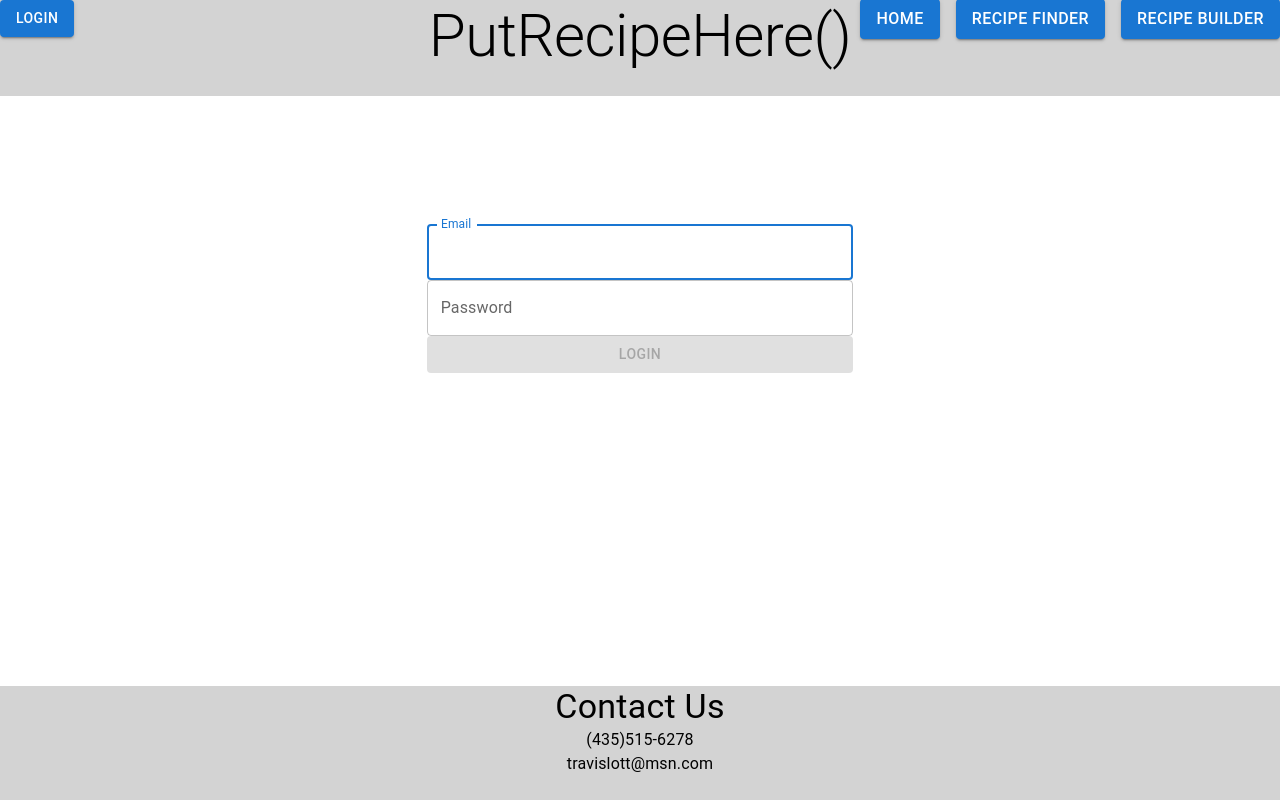
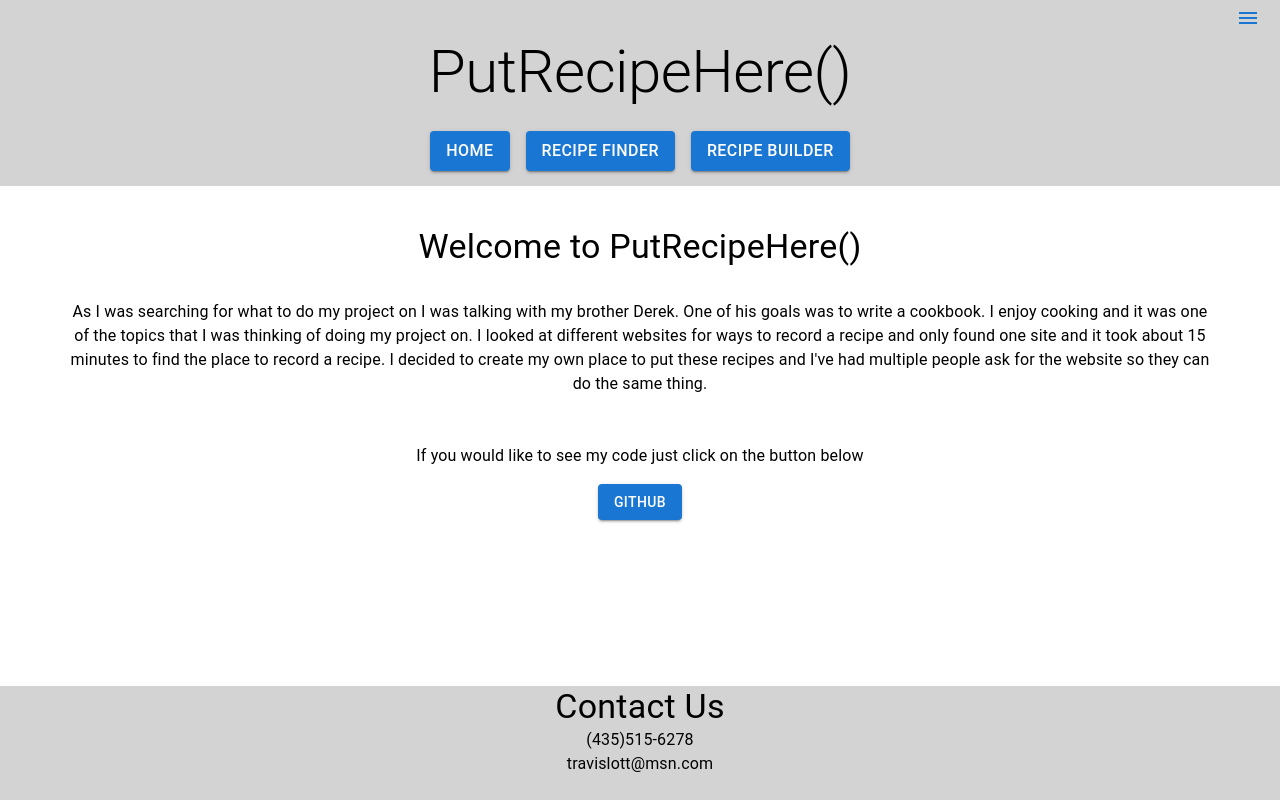
Before and after one commit to tlott99/RecipeWebsite, a React (Vite) app: page /login in a window 1280 px wide. Built offline with nearby package versions, Linux system fonts and the light colour scheme.

Commit message:
Added login with Auth0

```diff
--- a/package.json
+++ b/package.json
@@ -16,6 +16,7 @@
     "@apollo/client": "^3.7.12",
     "@apollo/react-components": "^4.0.0",
     "@apollo/react-hooks": "^4.0.0",
+    "@auth0/auth0-react": "^2.2.3",
     "@emotion/react": "^11.10.6",
     "@emotion/styled": "^11.10.6",
     "@mui/icons-material": "^5.14.13",
--- a/src/App.css
+++ b/src/App.css
@@ -32,3 +32,12 @@ parent {
 .container{
   padding: 0 3rem;
 }
+
+#dropdown-content {
+  display: none;
+  position: absolute;
+  background-color: #fff;
+  min-width: 160px;
+  box-shadow: 0px 8px 16px 0px rgba(0, 0, 0, 0.2);
+  z-index: 1;
+}
--- a/src/App.jsx
+++ b/src/App.jsx
@@ -4,6 +4,7 @@ import {BrowserRouter} from 'react-router-dom'
 import { ApolloProvider } from '@apollo/react-hooks';
 import { createHttpLink } from '@apollo/client';
 import { ApolloClient,InMemoryCache } from '@apollo/client';
+
 
 
 const httpLink = new createHttpLink({
--- /dev/null
+++ b/src/Components/DropdownMenu/LoginButton.jsx
@@ -0,0 +1,10 @@
+import React from "react";
+import { useAuth0 } from "@auth0/auth0-react";
+
+const LoginButton = () => {
+  const { loginWithRedirect } = useAuth0();
+
+  return <button onClick={() => loginWithRedirect()}>Log In</button>;
+};
+
+export default LoginButton;
--- /dev/null
+++ b/src/Components/DropdownMenu/LogoutButton.jsx
@@ -0,0 +1,14 @@
+import React from "react";
+import { useAuth0 } from "@auth0/auth0-react";
+
+const LogoutButton = () => {
+  const { logout } = useAuth0();
+
+  return (
+    <button onClick={() => logout({ logoutParams: { returnTo: window.location.origin } })}>
+      Log Out
+    </button>
+  );
+};
+
+export default LogoutButton;
--- /dev/null
+++ b/src/Components/DropdownMenu/Profile.jsx
@@ -0,0 +1,24 @@
+import React from "react";
+import { useAuth0 } from "@auth0/auth0-react";
+
+const Profile = () => {
+  const { user, isAuthenticated, isLoading } = useAuth0();
+
+  if (isLoading) {
+    return <div>Loading ...</div>;
+  }
+
+  return (
+    isAuthenticated && (
+      <div className="flex">
+        <img src={user.picture} alt={user.name} height="50px" width="50px" />
+        <div>
+            <h2>{user.name}</h2>
+            <p>{user.email}</p>
+        </div>
+      </div>
+    )
+  );
+};
+
+export default Profile;
--- a/src/Components/partials/Header.jsx
+++ b/src/Components/partials/Header.jsx
@@ -1,31 +1,29 @@
-import {React} from 'react'
-import {Stack, Box, Button, Typography, useMediaQuery, Grid} from '@mui/material'
-
+import React from 'react';
+import {Stack, Box, Button, Typography, useMediaQuery, Grid} from '@mui/material';
+import LoginDropdown from './LoginDropdown';
 
 export default function Header() {
     const small = useMediaQuery('(min-width:600px)');
     const medium = useMediaQuery('(min-width:900px)');
     const large = useMediaQuery('(min-width:1200px)');
 
+
+
 return(
     <Box className="header">
       <Grid container className="backgroundGrey" style={{ pt: 6 }}>
-        <Grid item xs={12} lg={4}>
+        <Grid item xs={12}>
           <Box
             sx={{
               display: 'flex',
-              justifyContent: large ? 'left' : 'center',
-              alignItems: small ? 'center' : 'flex-start', // Align to the top on small screens
+              justifyContent:'right',
+              alignItems:'center',
             }}
           >
-            {large ? (
-              <Button href="/login" variant="contained">
-                Login
-              </Button>
-            ) : null}
+          <LoginDropdown/>
           </Box>
         </Grid>
-        <Grid item xs={12} lg={4}>
+        <Grid item xs={12}>
           <Typography
             variant="h2"
             align="center"
@@ -34,23 +32,19 @@ return(
             PutRecipeHere()
           </Typography>
         </Grid>
-        <Grid item xs={12} lg={4}>
+        <Grid item xs={12}>
           <Stack
             spacing={2}
             direction="row"
             sx={{
               pt: 1,
               display: 'flex',
-              justifyContent: large ? 'right' : 'center',
+              justifyContent:'center',
               alignItems: small ? 'center' : 'flex-start', // Align to the top on small screens
               marginBottom: 3,
               height: '30px',
             }}
           >
-            {large ? (null) :
-            <Button href="/login" variant="contained" sx={{fontSize: large ? '16px' : medium ? '12px' :  '8px'}}>
-            Login
-            </Button>}
             <Button href="/" variant="contained" sx={{fontSize: large ? '16px' : medium ? '12px' :  '8px'}}>
               Home
             </Button>
--- /dev/null
+++ b/src/Components/partials/LoginDropdown.jsx
@@ -0,0 +1,46 @@
+import React from 'react';
+import LoginButton from '../DropdownMenu/LoginButton';
+import LogoutButton from '../DropdownMenu/LogoutButton';
+import Profile from '../DropdownMenu/Profile';
+import { useAuth0 } from "@auth0/auth0-react";
+import { MenuItem, Menu, Button, } from '@mui/material';
+import MenuIcon from '@mui/icons-material/Menu';
+
+export default function LoginDropdown() {
+    const [anchorEl, setAnchorEl] = React.useState(null);
+    const { isAuthenticated } = useAuth0();
+
+    const open = Boolean(anchorEl);
+    const handleClick = (event) => {
+      setAnchorEl(event.currentTarget);
+    };
+    const handleClose = () => {
+      setAnchorEl(null);
+    };
+
+    return(
+        <div>
+            <Button
+            id="basic-button"
+            aria-controls={open ? 'basic-menu' : undefined}
+            aria-haspopup="true"
+            aria-expanded={open ? 'true' : undefined}
+            onClick={handleClick}
+            >
+                <MenuIcon/>
+            </Button>
+            <Menu
+            id="basic-menu"
+            anchorEl={anchorEl}
+            open={open}
+            onClose={handleClose}
+            MenuListProps={{
+            'aria-labelledby': 'basic-button',
+            }}
+            >
+            {isAuthenticated ? <MenuItem onClick={handleClose}><Profile/> </MenuItem> : null}
+            <MenuItem onClick={handleClose}>{isAuthenticated ? <LogoutButton /> : <LoginButton />}</MenuItem>
+            </Menu>
+        </div>
+)
+}
--- a/src/Pages/Home.jsx
+++ b/src/Pages/Home.jsx
@@ -7,7 +7,6 @@ import HomeContent from '../Components/PageContent/HomeContent';
 import RecipeDisplay from './RecipeDisplay';
 import Header from '../Components/partials/Header';
 import Footer from '../Components/partials/Footer';
-import Login from './Login';
 import PrintMode from './PrintMode';
 
 
@@ -25,7 +24,6 @@ export default function Home(){
           <Route exact path="/RecipeBuilder" element={<RecipeBuilder />}/>
           <Route exact path="/RecipeFinder" element={<RecipeFinder />}/>
           <Route exact path ="/RecipeDisplay/:slug" element={<RecipeDisplay/>}/>
-          <Route exact path="/login" element={<Login />}/>
           <Route exact path="/print/:slug" element={<PrintMode />}/>
         </Routes>
       </Box>
--- a/src/Pages/Login.jsx
+++ /dev/null
@@ -1,48 +0,0 @@
-import React, { useState } from "react";
-import { TextField, Button } from "@mui/material";
-import { useMutation } from "@apollo/client";
-import { LOGIN_MUTATION } from "../graphQLQuery";
-
-export default function Login() {
-  const [email, setEmail] = useState("");
-  const [password, setPassword] = useState("");
-
-  function validateForm() {
-    return email.length > 0 && password.length > 0;
-  }
-
-  function handleSubmit(event) {
-    event.preventDefault();
-    // Add your login logic here
-  }
-
-  return (
-    <div className="col-span-2 col-start-3 Login my-32">
-      <form onSubmit={handleSubmit}>
-        <TextField
-          fullWidth
-          label="Email"
-          autoFocus
-          type="email"
-          value={email}
-          onChange={(e) => setEmail(e.target.value)}
-        />
-        <TextField
-          fullWidth
-          label="Password"
-          type="password"
-          value={password}
-          onChange={(e) => setPassword(e.target.value)}
-        />
-        <Button
-          variant="contained"
-          fullWidth
-          type="submit"
-          disabled={!validateForm()}
-        >
-          Login
-        </Button>
-      </form>
-    </div>
-  );
-}
--- a/src/graphQLQuery.js
+++ b/src/graphQLQuery.js
@@ -1,16 +1,4 @@
-// userAuthMutations.js
 import { gql } from "@apollo/client";
-
-// Define your GraphQL mutation for user authentication
-export const LOGIN_MUTATION = gql`
-  mutation Login($email: String!, $password: String!) {
-    login(email: $email, password: $password) {
-      id
-      username
-    }
-  }
-`;
-
 
 export const FINDER_QUERY= gql`
   query Recipes{
--- a/src/index.jsx
+++ b/src/index.jsx
@@ -1,9 +1,18 @@
 import React from 'react'
 import ReactDOM from 'react-dom/client'
+import { Auth0Provider } from '@auth0/auth0-react';
 import App from './App'
 
 ReactDOM.createRoot(document.getElementById('root')).render(
 	<React.StrictMode>
-		<App />
+		<Auth0Provider
+			domain="dev-l3lo543lgpehlv3s.us.auth0.com"
+			clientId="yRiD2i26K5PHB5tTtpoCGwfKMqGeJJfZ"
+			authorizationParams={{
+			redirect_uri: window.location.origin
+			}}
+		>
+			<App />
+		</Auth0Provider>
 	</React.StrictMode>
 )
```
Also changed, not shown: 2 other files (tests, documents, lock files or other folders). Lines whose indentation alone changed are shown as unchanged.
